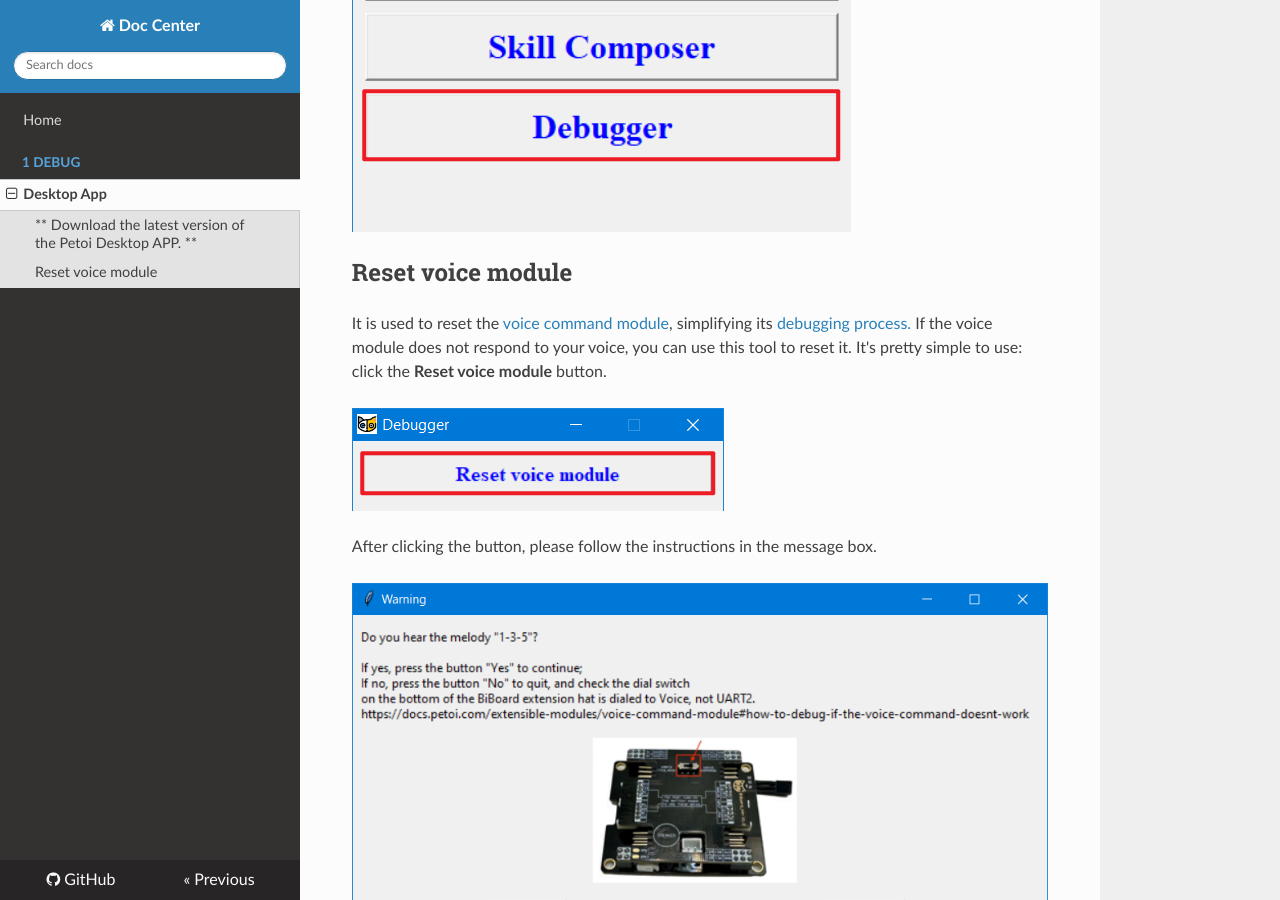
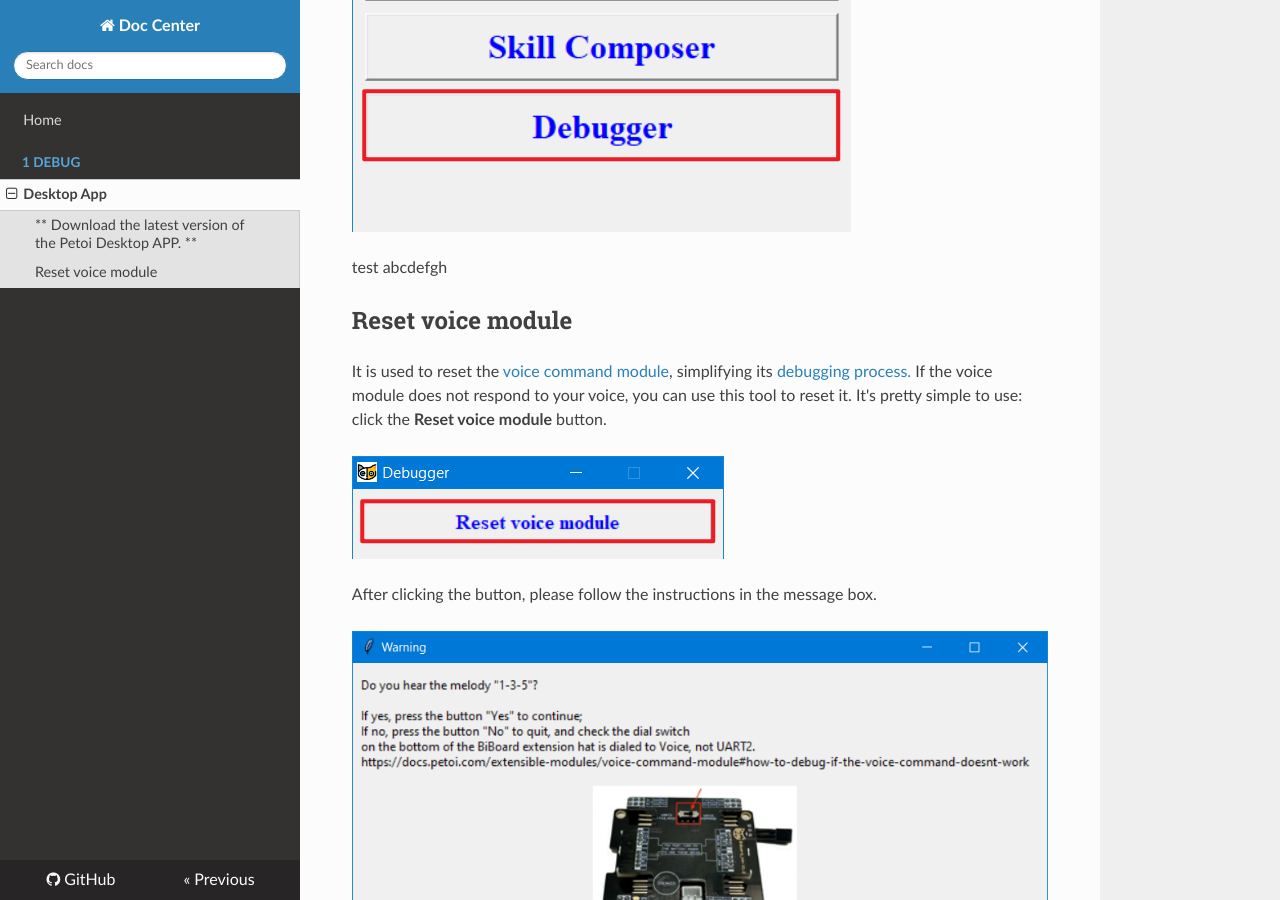
Before and after one commit to JasonWong08/testDoc, an MkDocs documentation site: the page built from docs/desktop-app/debugger.md, in a window 1280 px wide and 900 px high, scrolled down 630 px. Built offline with MkDocs 1.6.1, drawn with Linux system fonts in a browser that asks for light colours; nearby versions of some CDN libraries.

Commit message:
update url

```diff
--- a/docs/desktop-app/debugger.md
+++ b/docs/desktop-app/debugger.md
@@ -7,7 +7,9 @@
 
 From version **1.2.1**, the Petoi Desktop App has included a new module, Debugger. This module provides convenient tools to fix your robot's frequent problems.&#x20;
 
-<figure><img src="../../assets/desktop_main_page.png" alt=""><figcaption></figcaption></figure>
+<figure><img src="../../assets/desktop_main_page.png" alt="UI main page"><figcaption></figcaption></figure>
+
+test abcdefgh
 
 ## Reset voice module <a href="#download-the-latest-version-of-the-petoi-desktop-app" id="download-the-latest-version-of-the-petoi-desktop-app"></a>
 
--- a/mkdocs.yml
+++ b/mkdocs.yml
@@ -1,7 +1,7 @@
 site_name: Doc Center
 theme: readthedocs
 
-repo_url: https://github.com/JasonWong08/NybbleQdocs/
+repo_url: https://github.com/JasonWong08/testDoc
 edit_uri: edit/main/docs
 extra_css:
   - extra.css
```
